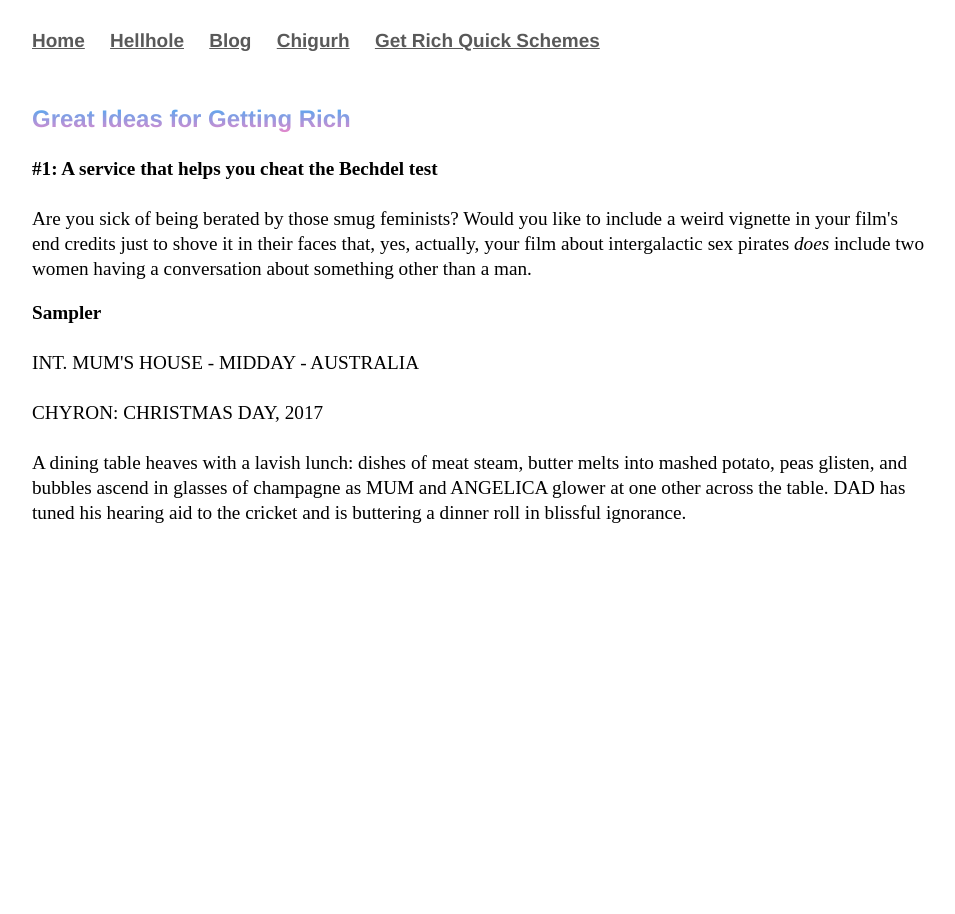
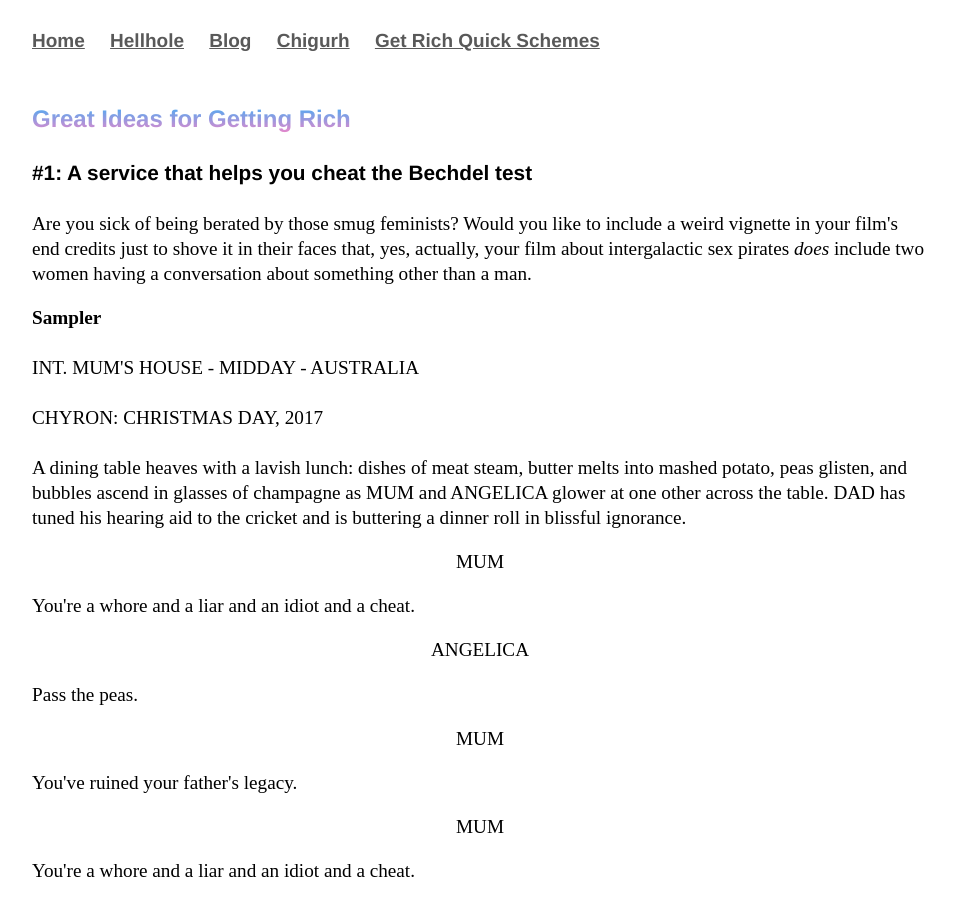
Before and after one commit to Pinelife/pinelife.github.io, a Jekyll site: the page schemes/index.html, which Jekyll copies as it is, in a window 1280 px wide. Shown: the whole page, without its empty margins (160-1115 px from the left). Built offline with Jekyll 4.4.1, drawn with Linux system fonts in a browser that asks for light colours.

Commit message:
Update index.html

```diff
--- a/schemes/index.html
+++ b/schemes/index.html
@@ -16,8 +16,8 @@
 
 			<h3>Great Ideas for Getting Rich</h3>
 
-			<p><b>#1: A service that helps you cheat the Bechdel test</b><br/>
-				<br/>
+			<h4>#1: A service that helps you cheat the Bechdel test</h4>
+				<p>
 				Are you sick of being berated by those smug feminists? Would you like to include a
 				weird vignette in your film's end credits just to shove it in their faces that, yes, actually,
 				your film about intergalactic sex pirates <i>does</i> include two women having a conversation about
@@ -36,7 +36,27 @@
 				ignorance.
 			</p>
 				<p style="text-align:center" class="indented">
-
+				MUM
 			</p>
-
+			<p>
+				You're a whore and a liar and an idiot and a cheat.
+			</p>
+				<p style="text-align:center" class="indented">
+				ANGELICA
+			</p>
+			<p>
+				Pass the peas.
+			</p>
+				<p style="text-align:center" class="indented">
+				MUM
+			</p>
+			<p>
+				You've ruined your father's legacy.
+			</p>
+				<p style="text-align:center" class="indented">
+				MUM
+			</p>
+			<p>
+				You're a whore and a liar and an idiot and a cheat.
+			</p>
 </body>
```
